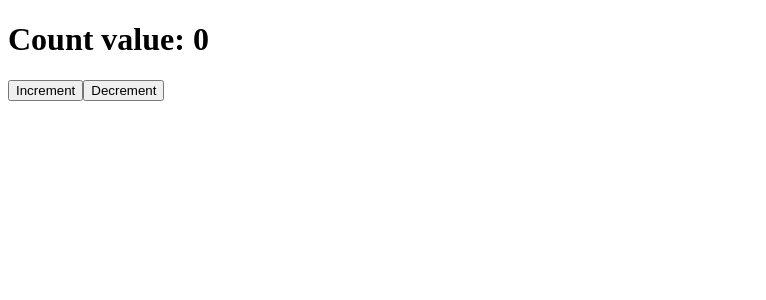
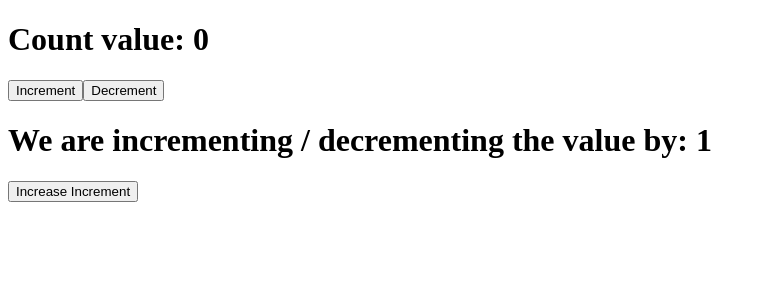
Before and after one commit to zlrkw11/reactpro, a React (Vite) app: page / in a window 1280 px wide. Shown: the top 300 px of the page, without its empty margins (0-766 px from the left). Built offline with nearby package versions, Linux system fonts and the light colour scheme.

Commit message:
incrementBy state

```diff
--- a/src/components/Counter.jsx
+++ b/src/components/Counter.jsx
@@ -2,20 +2,29 @@
 
 export default function Counter() {
   const [count, setCount] = useState(0);
-  function handleClickPlus() {
-    setCount(count + 1);
+  const [incrementBy, setIncrementBy] = useState(1);
+
+  function increment() {
+    setCount(count + incrementBy);
   }
 
-  function handleClickMinus() {
-    setCount(count - 1);
+  function decrement() {
+    setCount(count - incrementBy);
+  }
+
+  function increaseIncrement() {
+    setIncrementBy(incrementBy + 1);
   }
 
   return (
     <div>
       <h1>Count value: {count}</h1>
 
-      <button onClick={handleClickPlus}>Increment</button>
-      <button onClick={handleClickMinus}>Decrement</button>
+      <button onClick={increment}>Increment</button>
+      <button onClick={decrement}>Decrement</button>
+
+      <h1>We are incrementing / decrementing the value by: {incrementBy}</h1>
+      <button onClick={increaseIncrement}>Increase Increment</button>
     </div>
   );
 }
```
